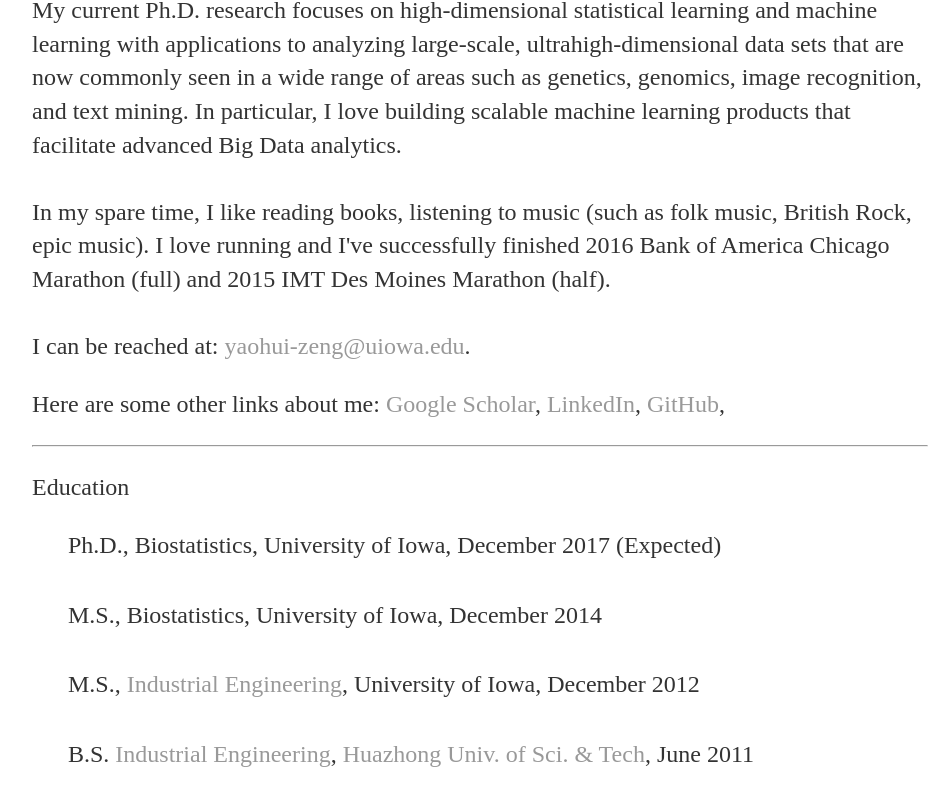
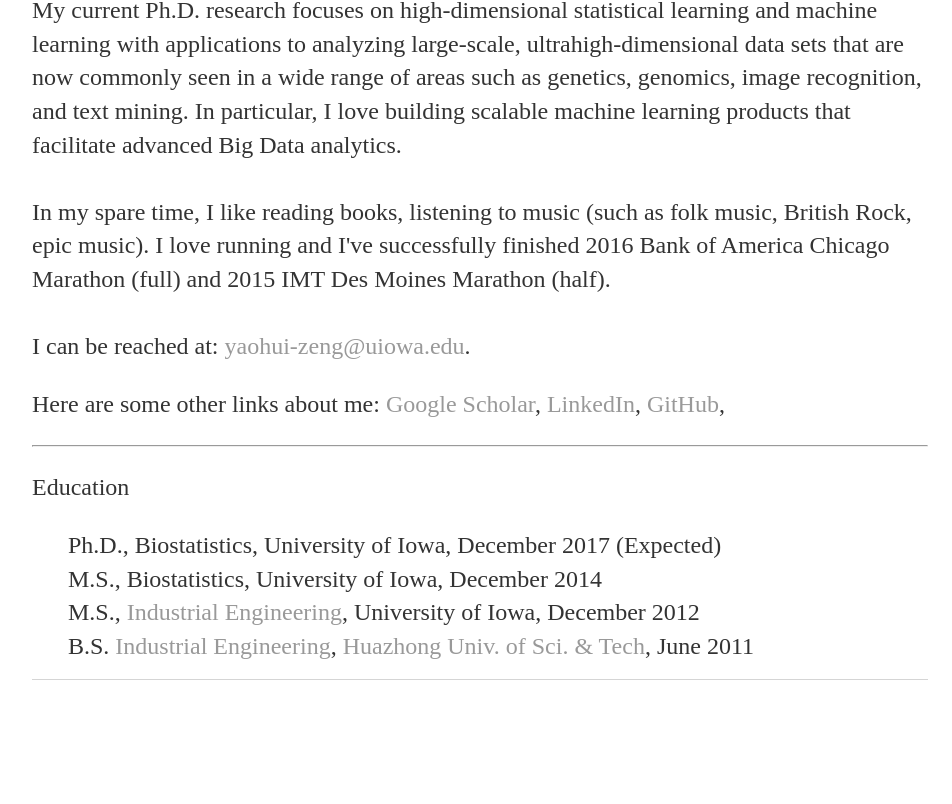
Before and after one commit to YaohuiZeng/YaohuiZeng.github.io, a plain HTML site: page index.html in a window 1280 px wide. Shown: the part 407-1211 px from the top of the page, without its empty margins (160-1112 px from the left). After the commit the page ends 1147 px from the top, so only its background shows below. Drawn offline with Linux system fonts and the light colour scheme.

Commit message:
updated homepage

```diff
--- a/css/main.css
+++ b/css/main.css
@@ -12,7 +12,7 @@ h3 { font-size: 2.3em; }
 h4 { font-size: 1.9em; }
 
 dd {
-    margin: 0 1.5em 1.5em; font-size: 1.5em; line-height: 1.4em; color: #333;
+    margin: 0 1.5em 0; font-size: 1.5em; line-height: 1.4em; color: #333;
 }
 
 nav ul, footer ul { font-size: 1em; font-family: 'Helvetica', 'Arial', 'Sans-Serif'; padding: 0px; list-style: none; font-weight: bold; }
```
